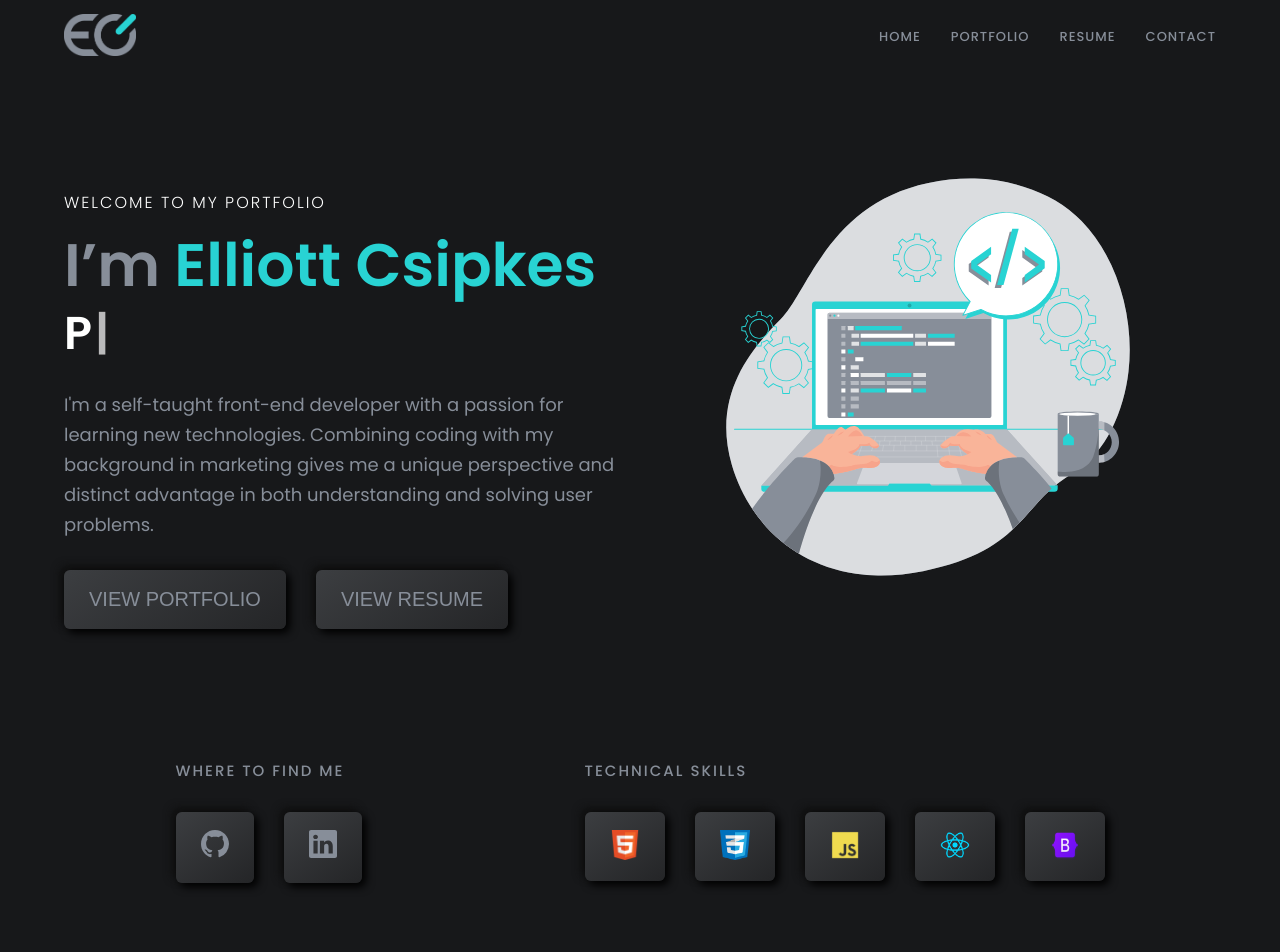
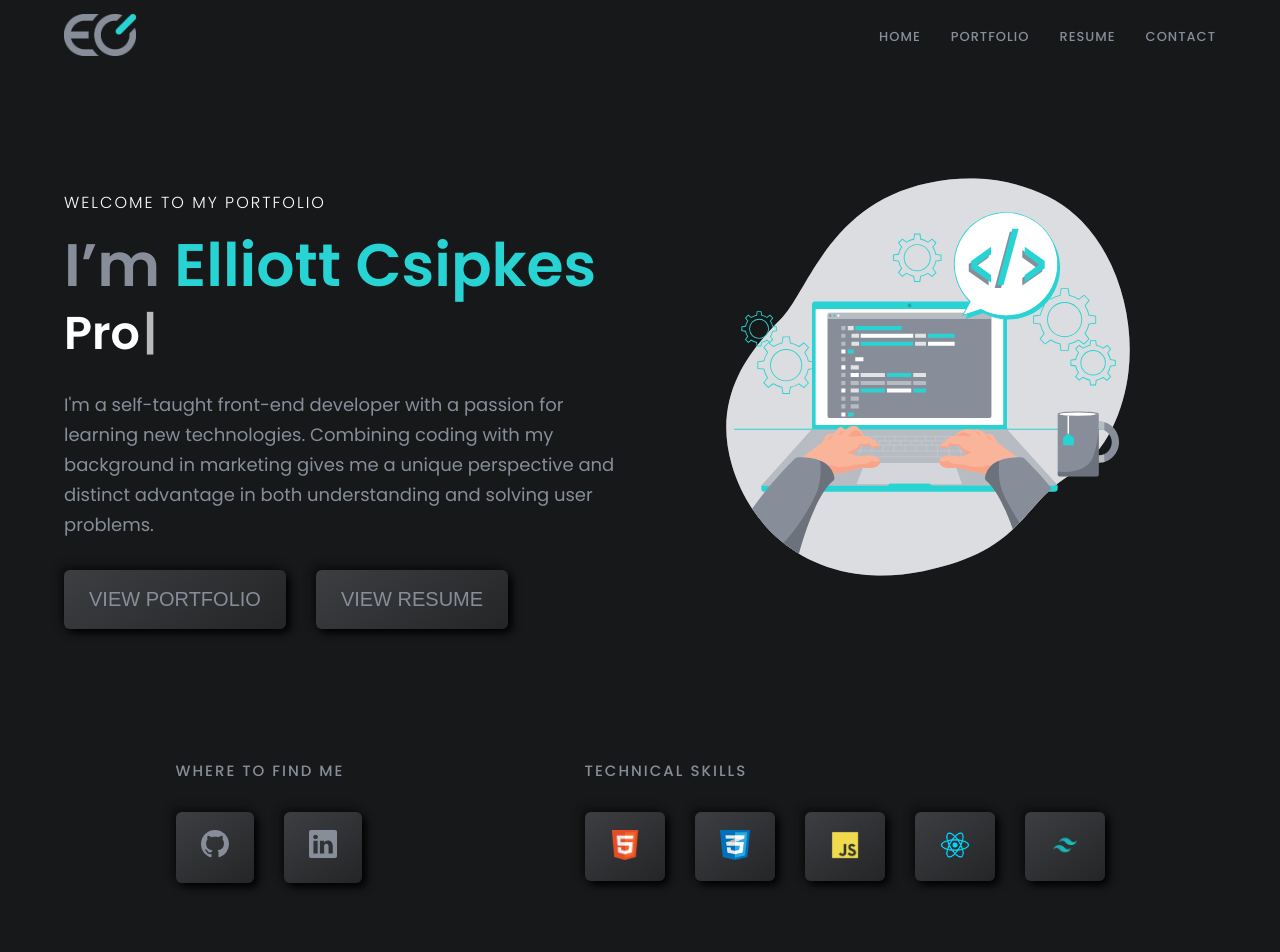
Before and after one commit to elliottcsipkes/dev-porfolio, a React (Create React App) app: page / in a window 1280 px wide. Shown: the top 952 px of the page. Built offline with nearby package versions, Linux system fonts and the light colour scheme.

Commit message:
replaced bootstrap with tailwind
replaced bootstrap icon as I now have more experience using tailwind

```diff
--- a/src/component/Hero/Home.js
+++ b/src/component/Hero/Home.js
@@ -4,7 +4,7 @@ import HTML5 from "../pic/HTML5.png";
 import CSS3 from "../pic/CSS3.png";
 import js from "../pic/js.png";
 import Reactjs from "../pic/Reactjs.png";
-import bootstrap from "../pic/bootstrap.png";
+import tailwindcss from "../pic/tailwindcss.png";
 import Handcoding from "../pic/Handcoding.svg";
 import { Typewriter } from "react-simple-typewriter";
 import { BsGithub, BsLinkedin } from "react-icons/bs";
@@ -24,9 +24,9 @@ const Home = () => {
                 <span>
                   <Typewriter
                     words={[
-                      " Front-end Developer.",
+                      " JavaScript Developer.",
                       " Product Manager.",
-                      " Marketing Manager.",
+                      " React Enthusiast.",
                     ]}
                     loop
                     cursor
@@ -100,7 +100,7 @@ const Home = () => {
                 <img src={Reactjs} alt="" />
               </button>
               <button className="tech">
-                <img src={bootstrap} alt="" />
+                <img src={tailwindcss} alt="" />
               </button>
             </div>
           </div>
```
Also changed, not shown: src/component/pic/tailwindcss.png (added).
